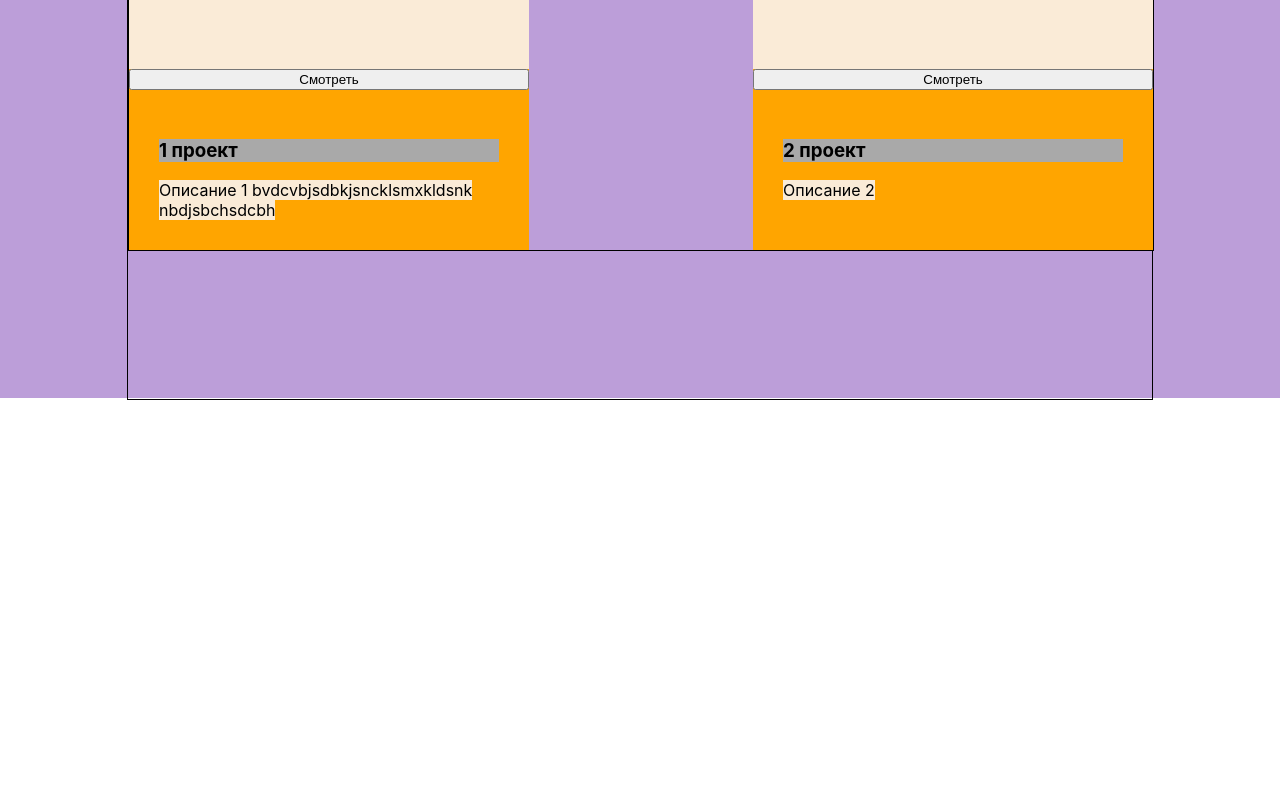
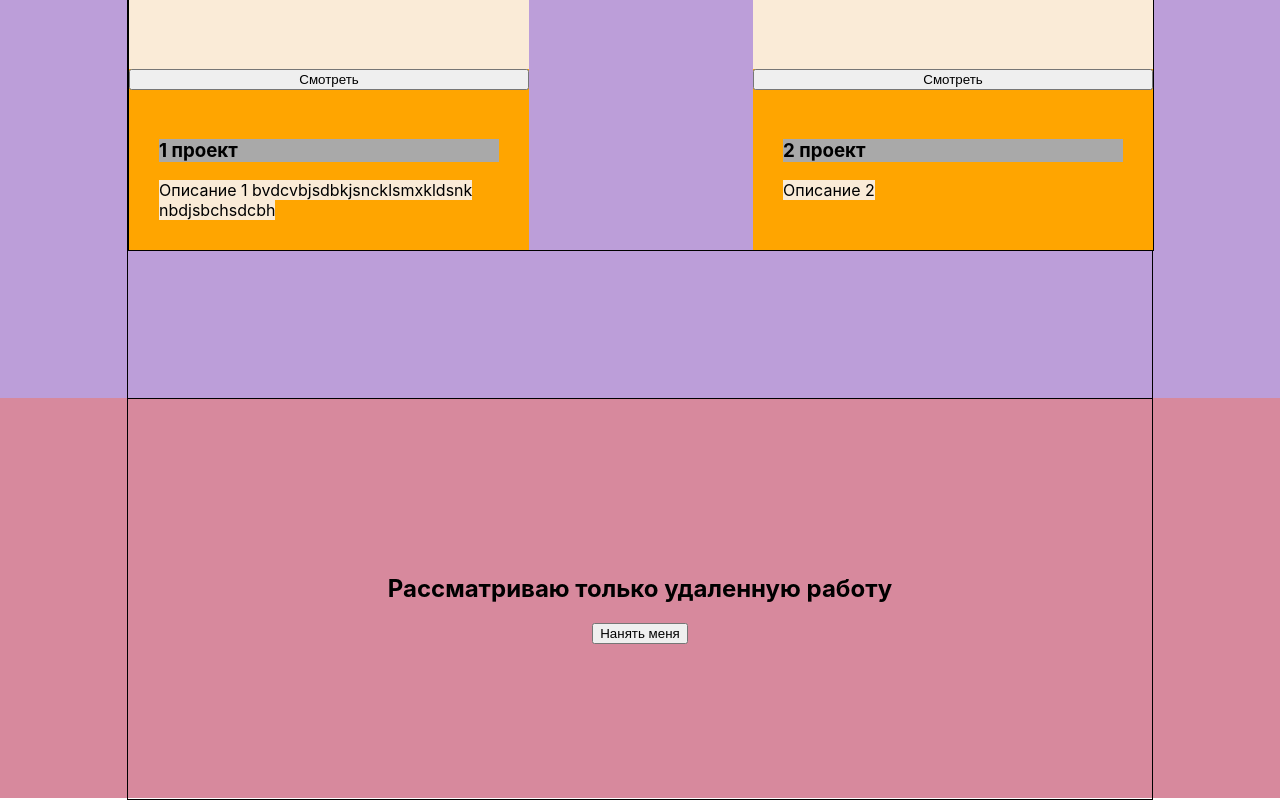
Before and after one commit to Kattekly/Portfolio, a React (Create React App) app: page / in a window 1280 px wide. Shown: the part 2082-2882 px from the top of the page. Before the commit the page ends 2482 px from the top, so only its background shows below. Built offline with nearby package versions, Linux system fonts and the light colour scheme.

Commit message:
Create Work

```diff
--- a/src/App.tsx
+++ b/src/App.tsx
@@ -4,6 +4,7 @@ import Header from "./Header/Header";
 import Main from "./Main/Main";
 import Skills from "./Skills/Skills";
 import Projects from "./Projects/Projects";
+import DistantWork from "./DistantWork/DistantWork";
 
 function App() {
     return (
@@ -12,6 +13,7 @@ function App() {
             <Main/>
             <Skills/>
             <Projects/>
+            <DistantWork/>
         </div>
     );
 }
--- /dev/null
+++ b/src/DistantWork/DistantWork.module.css
@@ -0,0 +1,10 @@
+.block {
+    height: 50vh;
+    background-color: #d7899d;
+}
+
+.workContainer {
+    align-items: center;
+    flex-direction: column;
+    justify-content: center;
+}
--- /dev/null
+++ b/src/DistantWork/DistantWork.tsx
@@ -0,0 +1,16 @@
+import React from 'react';
+import styleContainer from "../Common/Styles/Container.module.css";
+import s from "./DistantWork.module.css";
+
+const DistantWork = () => {
+    return (
+        <div className={s.block}>
+        <div className={`${styleContainer.container} ${s.workContainer}`}>
+            <h2>Рассматриваю только удаленную работу</h2>
+            <button>Нанять меня</button>
+        </div>
+        </div>
+    );
+};
+
+export default DistantWork;
--- a/src/Projects/Project/Project.tsx
+++ b/src/Projects/Project/Project.tsx
@@ -15,7 +15,6 @@ const Project = (props: ProjectPropsType) => {
                 <h3 className={s.title}>{props.title}</h3>
                 <span className={s.description}>{props.description}</span>
             </div>
-
         </div>
     );
 };
--- a/src/Projects/Projects.module.css
+++ b/src/Projects/Projects.module.css
@@ -16,3 +16,7 @@
     justify-content: space-between;
     flex-wrap: wrap;
 }
+
+.title {
+    background-color: darkgrey;
+}
--- a/src/Skills/Skills.module.css
+++ b/src/Skills/Skills.module.css
@@ -7,7 +7,6 @@
     align-items: center;
     flex-direction: column;
     justify-content: flex-start;
-
 }
 
 .skills {
```
Also changed, not shown: src/Skills/Skills.tsx (+4 -4 lines).
